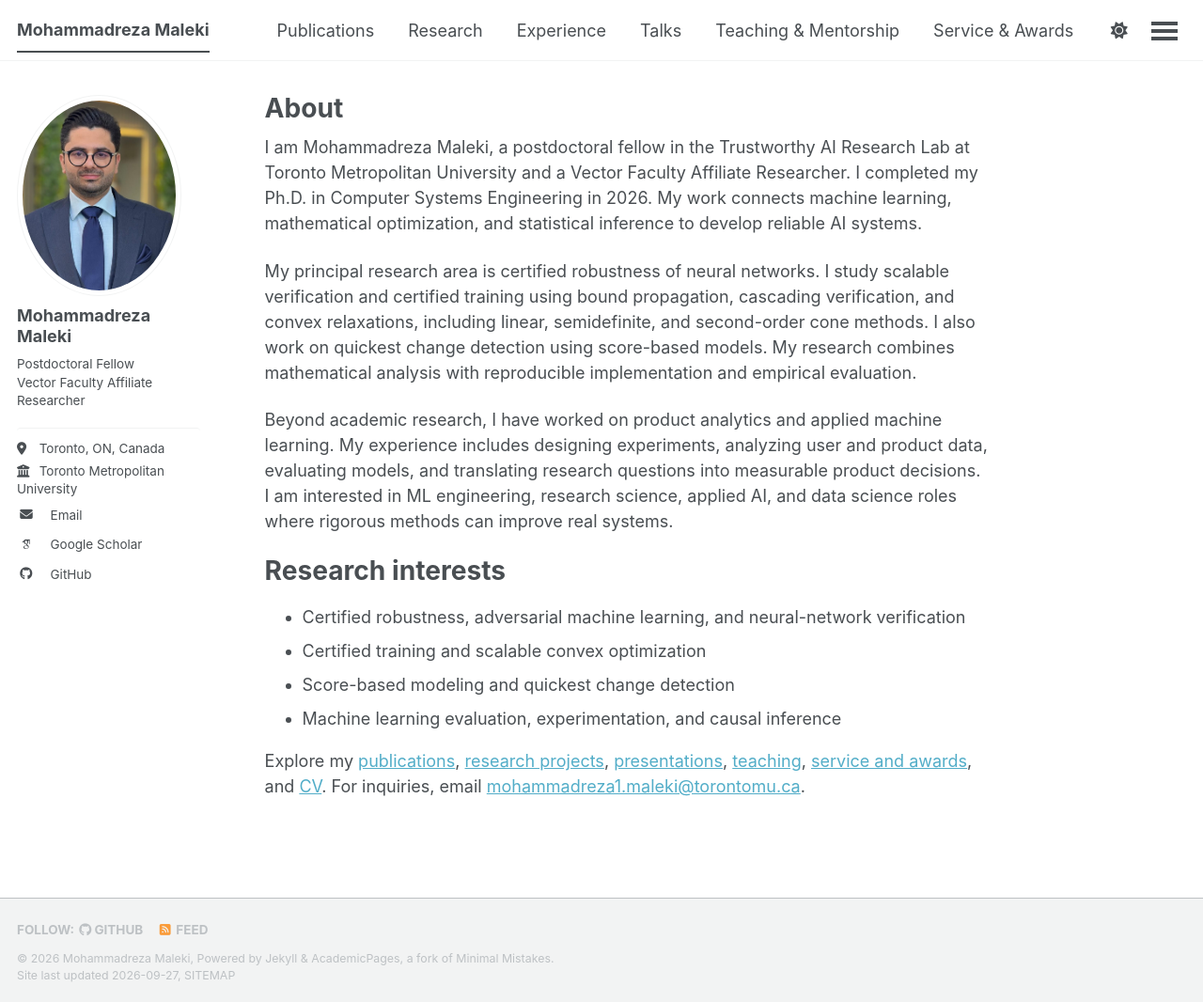
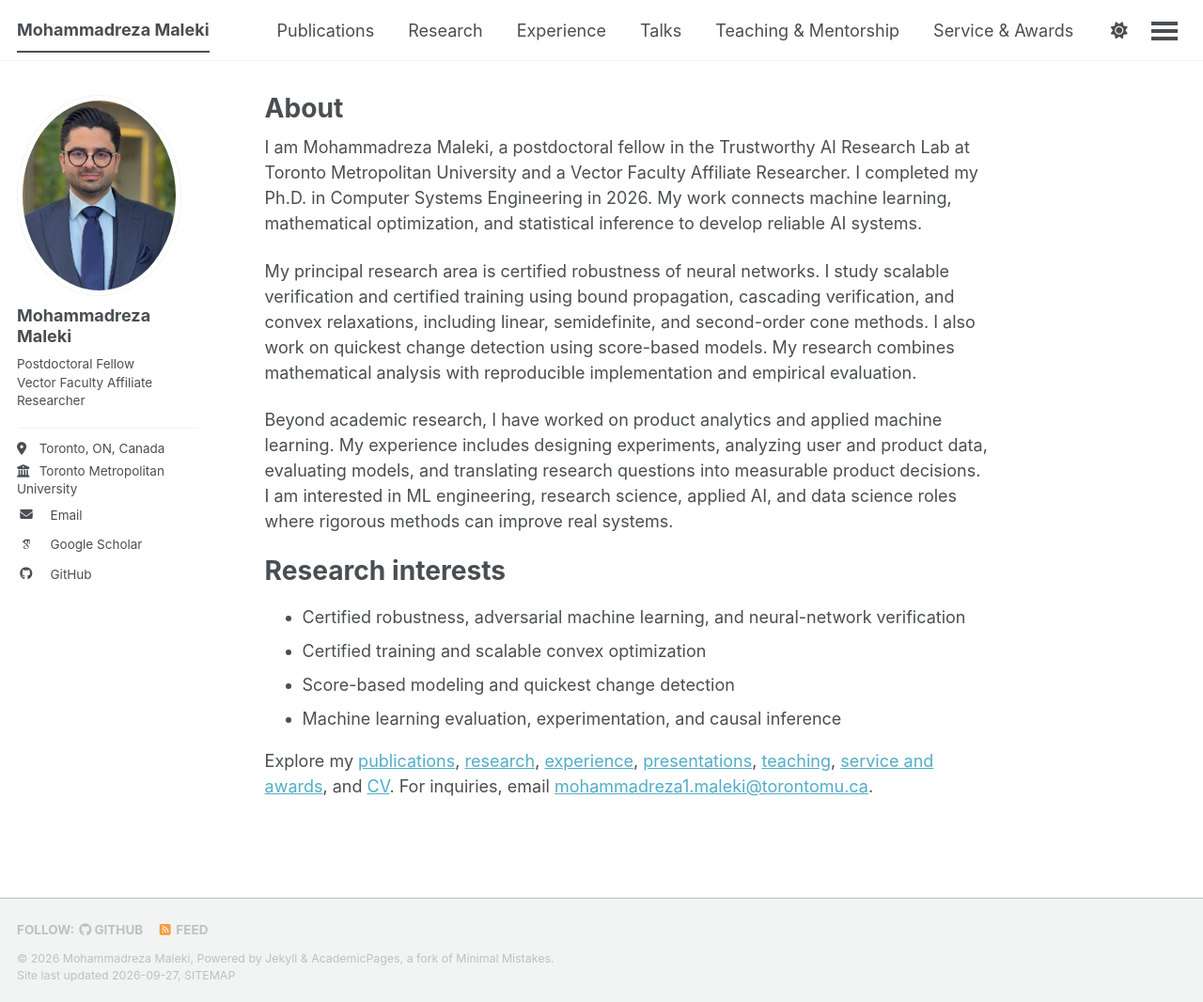
Before and after one commit to Mrezamaleki/mrezamaleki.github.io, a Jekyll site: the page built from _pages/about.md, in a window 1280 px wide and 1066 px high. Shown: the whole window at 94% size. Built offline with Jekyll 4.4.1, drawn with Linux system fonts in a browser that asks for light colours; some web fonts are replaced; a script bundle is joined from its source files by our own code; library files that are not in the unit come from our copies.

Commit message:
Link separate experience and research pages

```diff
--- a/_pages/about.md
+++ b/_pages/about.md
@@ -21,4 +21,4 @@
 - Score-based modeling and quickest change detection
 - Machine learning evaluation, experimentation, and causal inference
 
-Explore my [publications](/publications/), [research projects](/portfolio/), [presentations](/talks/), [teaching](/teaching/), [service and awards](/service-awards/), and [CV](/cv/). For inquiries, email [mohammadreza1.maleki@torontomu.ca](mailto:mohammadreza1.maleki@torontomu.ca).
+Explore my [publications](/publications/), [research](/portfolio/), [experience](/experience/), [presentations](/talks/), [teaching](/teaching/), [service and awards](/service-awards/), and [CV](/cv/). For inquiries, email [mohammadreza1.maleki@torontomu.ca](mailto:mohammadreza1.maleki@torontomu.ca).
```
